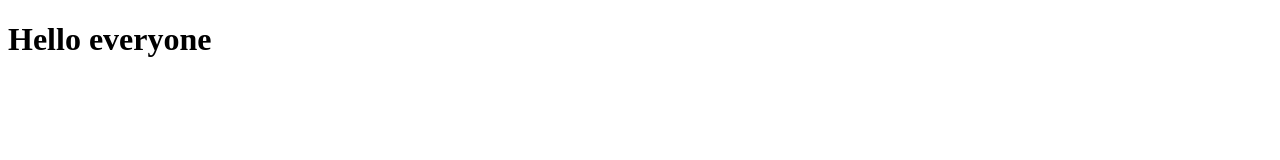
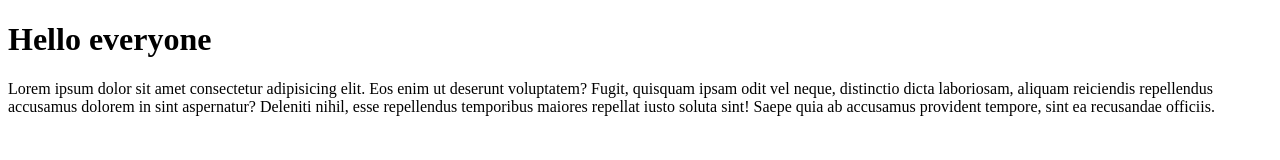
Before and after one commit to davronkhamdamov/amaliyot, a plain HTML site: page index.html in a window 1280 px wide. Drawn offline with Linux system fonts and the light colour scheme.

Commit message:
hello Bro

```diff
--- a/index.html
+++ b/index.html
@@ -11,6 +11,10 @@
 
 <body>
     <h1>Hello everyone</h1>
+    <p>Lorem ipsum dolor sit amet consectetur adipisicing elit. Eos enim ut deserunt voluptatem? Fugit, quisquam ipsam
+        odit vel neque, distinctio dicta laboriosam, aliquam reiciendis repellendus accusamus dolorem in sint
+        aspernatur? Deleniti nihil, esse repellendus temporibus maiores repellat iusto soluta sint! Saepe quia ab
+        accusamus provident tempore, sint ea recusandae officiis.</p>
 </body>
 
 </html>
```
